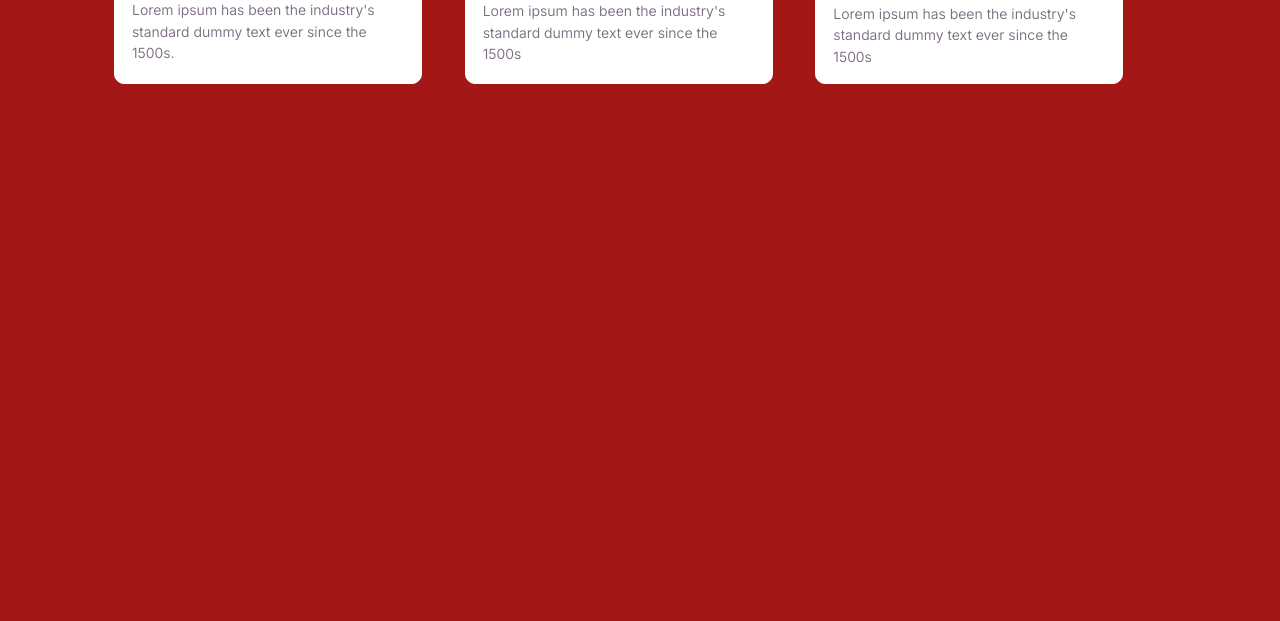
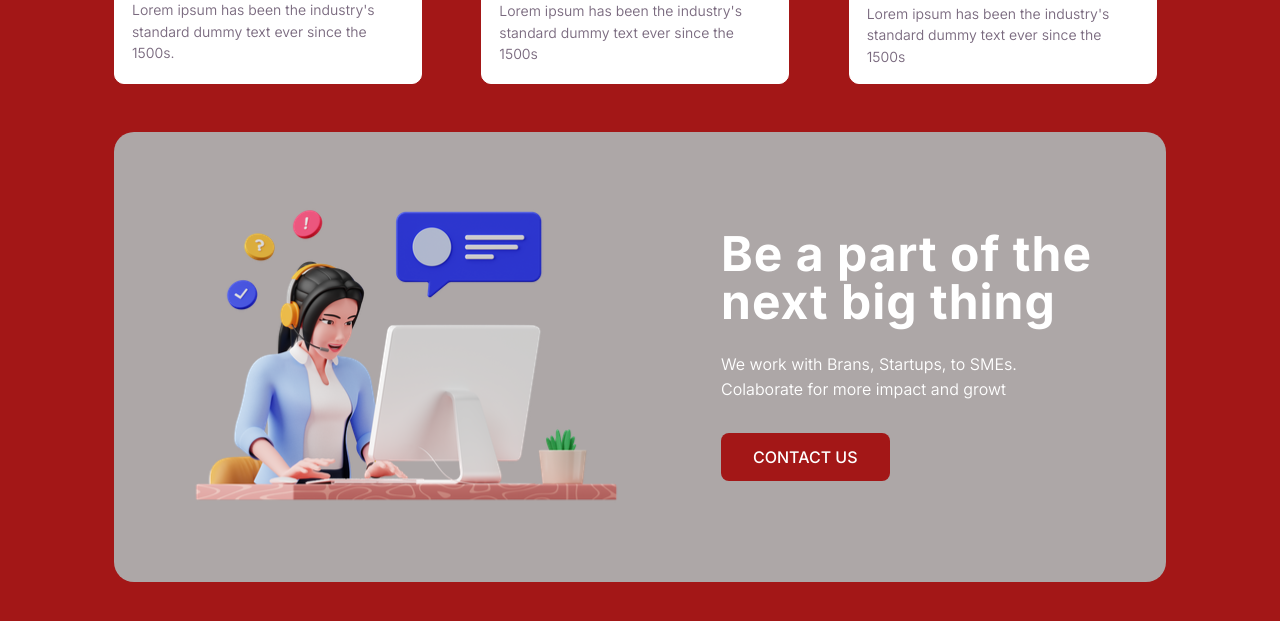
Before and after one commit to CodeRuby999/Landing-Pages, a plain HTML site: page index.html in a window 1280 px wide. Shown: the part 1910-2531 px from the top of the page. Before the commit the page ends 2012 px from the top, so only its background shows below. Drawn offline with Linux system fonts and the light colour scheme; a web font is replaced by a local one.

Commit message:
Contact section

```diff
--- a/designer.css
+++ b/designer.css
@@ -207,6 +207,7 @@
     margin: 50px auto;
     grid-template-columns: repeat(3,1fr);
     grid-template-rows: repeat(2,2fr);
+    gap: 0 50px;
 
 }
 
@@ -339,6 +340,64 @@
     line-height: 21.6px;
 
 }
+.Contact-section{
+    display: flex;
+    width: 1052px;
+    height: 450.43px;
+    margin: 50px auto;
+    margin-top: 80px;
+    border-radius: 20px;
+    background: #ADA7A7;
+    gap: 0 90px;
+
+
+}
+.ordernar-contenido{
+    display: flex;
+    flex-direction: column;
+}
+
+.Contact-section img{
+    margin-left: 67px;
+}
+
+.Titulo-Contact-section{
+
+    height: 102.1px;
+    width: 400px;
+    margin: 50px auto 60px;
+    font-size: 32px;
+    line-height: 48px;
+    padding-top: 8px;
+    letter-spacing: 1px;
+
+}
+
+.descripcion-contact-section{
+    height: 50px;
+    width: 360px;
+    margin-bottom: 15px;
+    line-height: 25px;
+    padding-bottom: 80px;
+    font-weight: 350;
+    box-sizing: border-box;
+
+}
+
+.boton-contact-section a{
+
+    text-decoration: none;
+    font-size: 16px;
+    background: #A31717;
+    padding: 14px 32px;
+    font-weight: 500;
+    border-radius: 8px;
+    top: 524px;
+    text-align:  center;
+    color: white;
+    box-sizing: border-box;
+}
+
 
 html{
     background-color: #A31717;
--- a/index.html
+++ b/index.html
@@ -79,7 +79,7 @@
 
 
                 <div class="Primera-Tarjeta">
-                    <div class="Icono-targeta-1">
+                    <div>
                     <img src="Images/website-4943 1-1.png" alt="">
                     </div>
 
@@ -93,7 +93,7 @@
                 </div>
 
                 <div class="Segunda-Targeta">
-                    <div class="Icono-targeta-2">
+                    <div>
                         <img src="Images/LOGO2.png" alt="">
                     </div>
 
@@ -107,7 +107,7 @@
                 </div>
 
                 <div class="Tercera-Tarjeta">
-                    <div class="Icono-targeta-3">
+                    <div>
                         <img src="Images/mobile-phone-1164 1.png" alt="">
                     </div>
 
@@ -122,10 +122,26 @@
                 </div>
 
         <!-- Contact section -->
+            <div class="Contact-section">
+                <div>
+                    <img src="Images/customer-support.png" alt="">
+                </div>
+                <div class="ordenar-contenido">
+                    <div class="Titulo-Contact-section">
+                        <h2>Be a part of the next big thing</h2>
+                    </div>
+
+                    <div class="descripcion-contact-section">
+                        <p>We work with Brans, Startups, to SMEs. Colaborate for more impact and growt</p>
+                    </div>
+
+                    <div class="boton-contact-section">
+                        <a href="">CONTACT US</a>
+                    </div>
+                </div>
+            </div>
+        </main>
 
 
-
-
-        </main>
     </body>
 </html>
```
